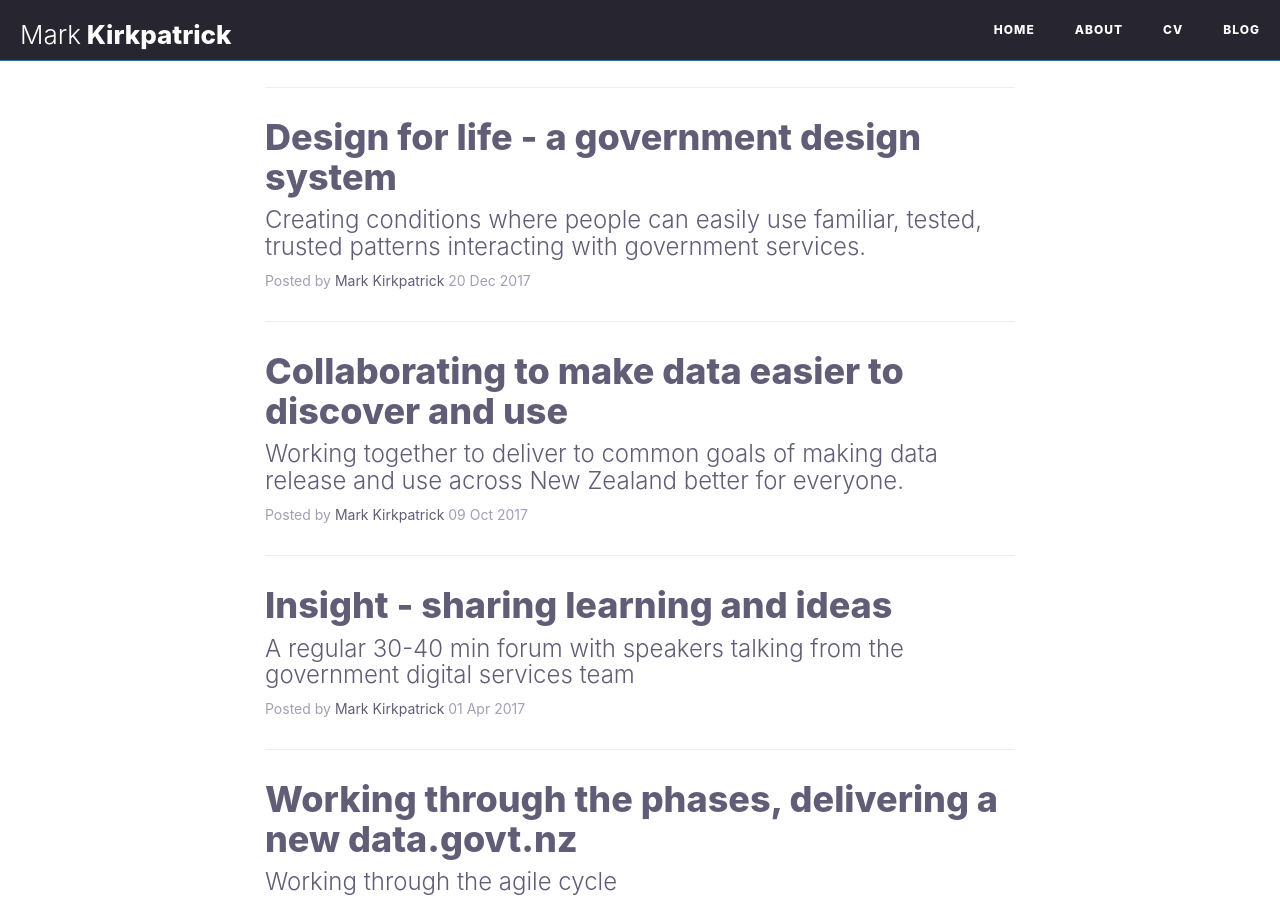
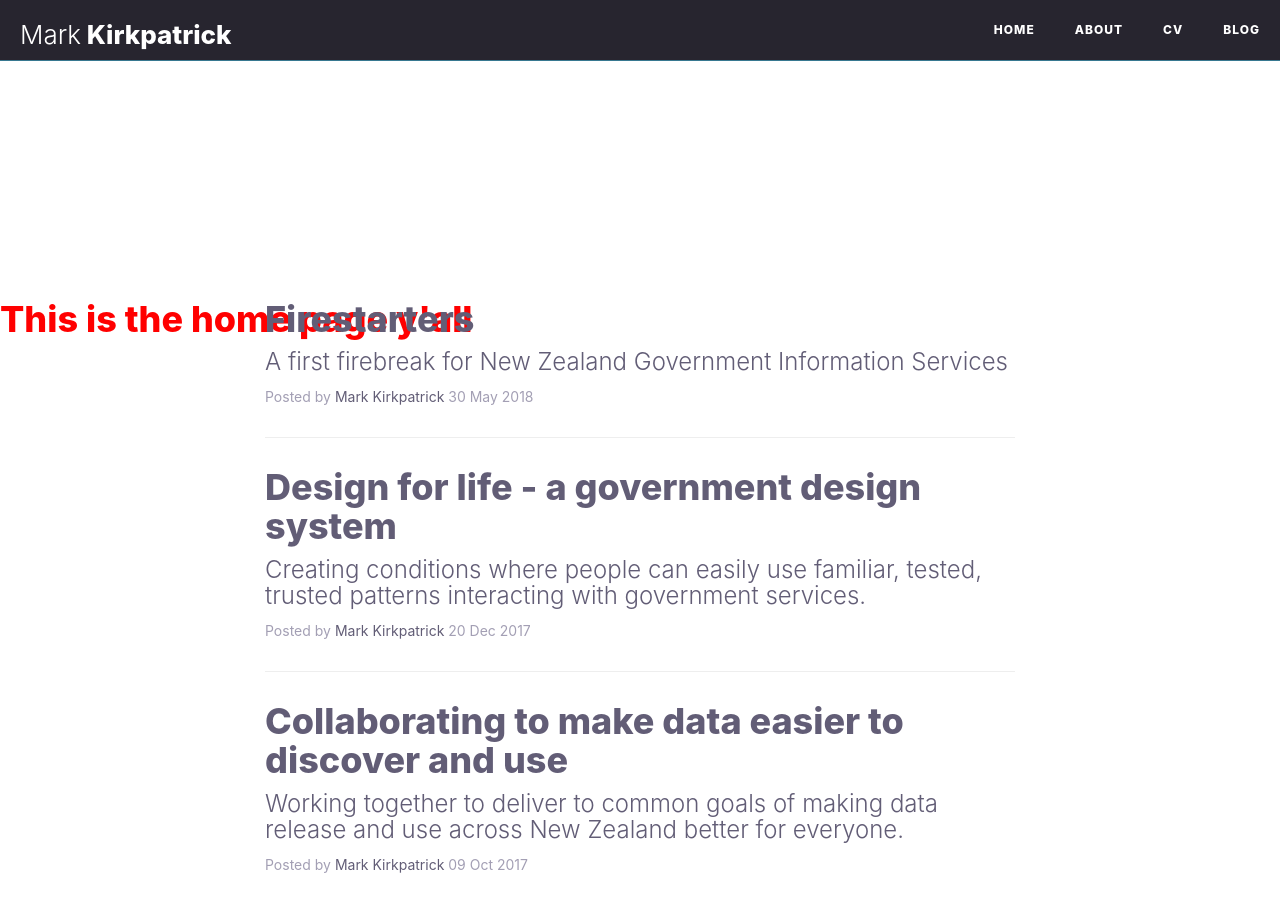
Before and after one commit to mkirkpat/mkirkpat.github.io, a Jekyll site: the page built from index.html, in a window 1280 px wide and 900 px high. Built offline with Jekyll 4.4.1, drawn with Linux system fonts in a browser that asks for light colours; nearby versions of some CDN libraries.

Commit message:
Update header.html

```diff
--- a/_includes/header.html
+++ b/_includes/header.html
@@ -69,4 +69,6 @@
 
 	{% if page.title == "About Mark Kirkpatrick" %}
 	<h1 style="margin-top:300px; color:red">This is the about page</h1>
+	{% elsif page.title == "Mark Kirkpatrick, Wellington NZ" %}
+	<h1 style="margin-top:300px; color:red">This is the home page y'all</h1>
 	{% endif %}
```
